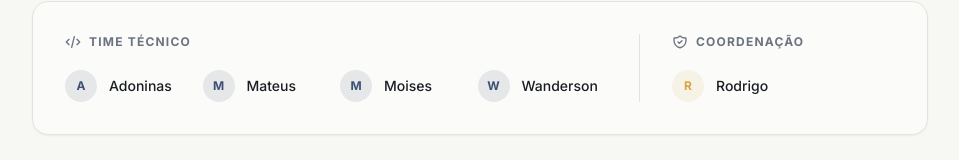
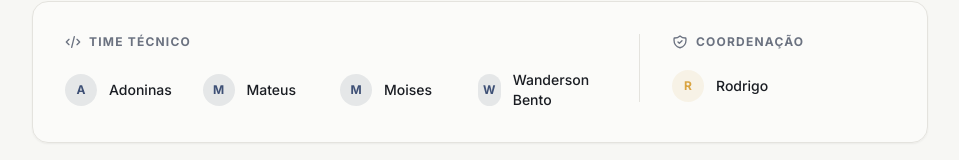
Before and after one commit to mateusroliveira-collab/acelerador_rm, a Next.js app: page / in a window 1280 px wide. Shown: the part 529-689 px from the top of the page, without its empty margins (160-1119 px from the left). Built offline with nearby package versions, Linux system fonts and the light colour scheme.

Commit message:
ajustando os nomes

```diff
--- a/app/page.tsx
+++ b/app/page.tsx
@@ -81,7 +81,7 @@ export default function HomePage() {
                   { nome: "Adoninas", inicial: "A" },
                   { nome: "Mateus", inicial: "M" },
                   { nome: "Moises", inicial: "M" },
-                  { nome: "Wanderson", inicial: "W" },
+                  { nome: "Wanderson Bento", inicial: "W" },
                 ].map((membro) => (
                   <div key={membro.nome} className="flex items-center gap-3 transition hover:opacity-80">
                     <div className="flex h-8 w-8 items-center justify-center rounded-full bg-brand/10 text-xs font-bold text-brand-light">
```
